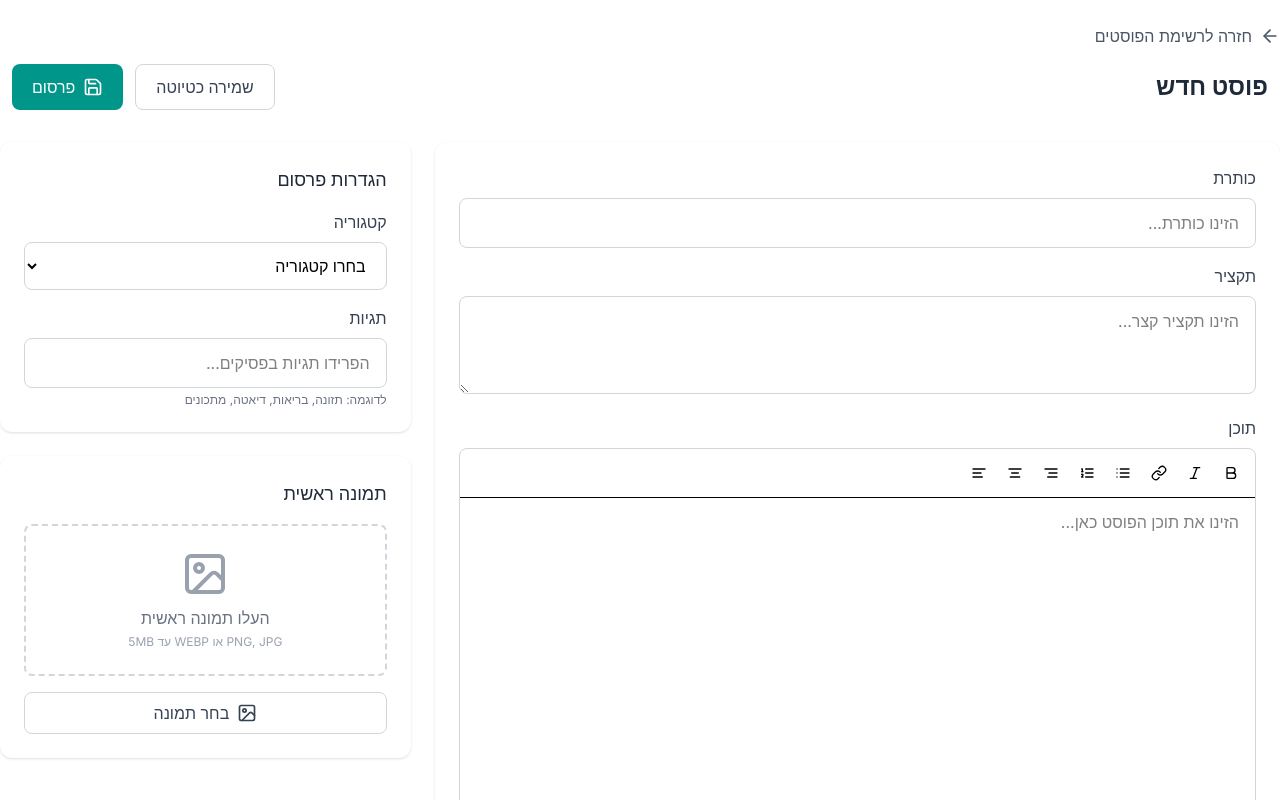
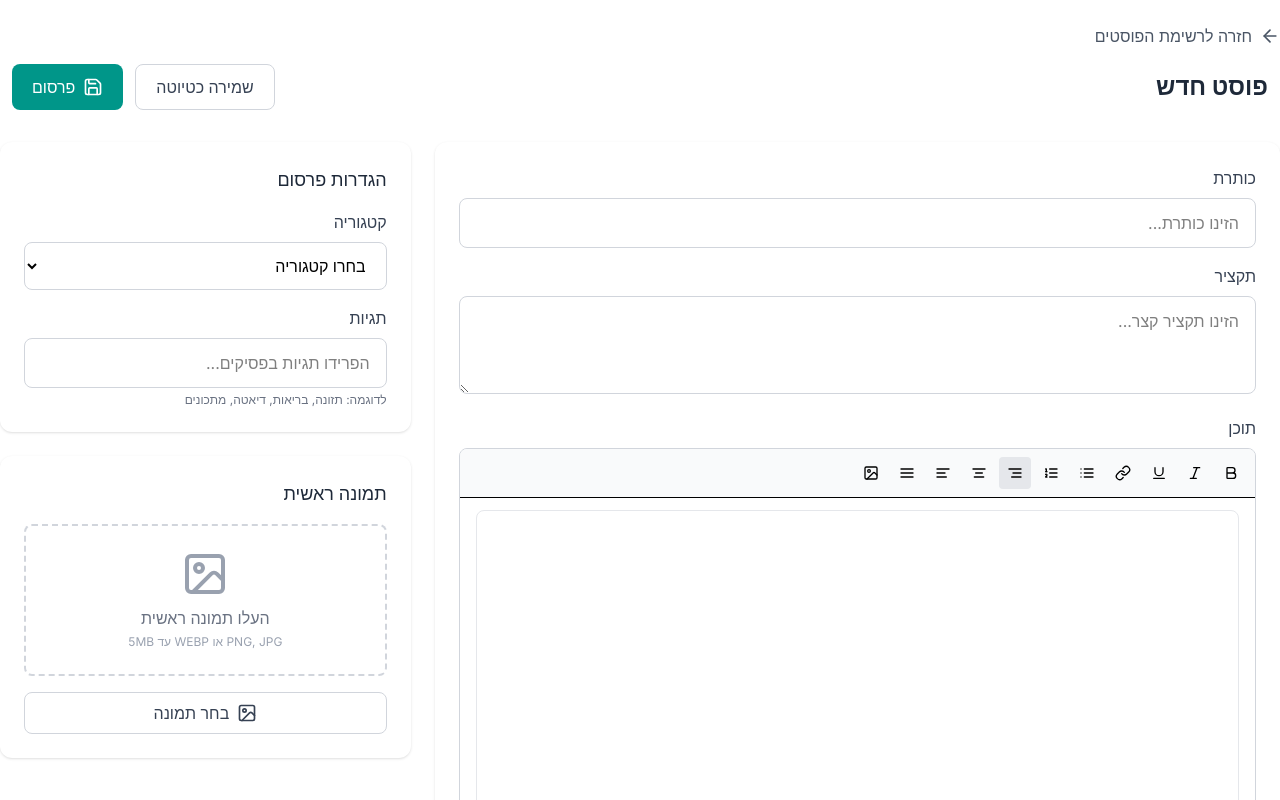
Before and after one commit to yardensapir/Dietitian-Landing-Page, a Next.js app in the folder client/: page /admin/blog/new in a window 1280 px wide. Shown: the top 800 px of the page. Built offline with nearby package versions, Linux system fonts and the light colour scheme.

Commit message:
make it better

```diff
--- a/client/src/app/admin/blog/new/page.tsx
+++ b/client/src/app/admin/blog/new/page.tsx
@@ -3,18 +3,12 @@ import React, { useState } from 'react';
 import {
   Save,
   Image as ImageIcon,
-  Bold,
-  Italic,
-  Link as LinkIcon,
-  List,
-  ListOrdered,
-  AlignLeft,
-  AlignCenter,
-  AlignRight,
-  X,
-  ArrowLeft
+  ArrowLeft,
+  X
 } from 'lucide-react';
 import Link from 'next/link';
+import RichTextEditor from '@/app/components/RichTextEditor/RichTextEditor';
+
 
 const NewBlogPostPage = () => {
   const [postData, setPostData] = useState({
@@ -35,6 +29,13 @@ const NewBlogPostPage = () => {
     setPostData({
       ...postData,
       [name]: value
+    });
+  };
+
+  const handleContentChange = (html: string) => {
+    setPostData({
+      ...postData,
+      content: html
     });
   };
 
@@ -95,36 +96,6 @@ const NewBlogPostPage = () => {
       setIsSaving(false);
     }
   };
-
-  // Simple text formatting toolbar component
-  const EditorToolbar = () => (
-    <div className="flex flex-wrap gap-1 p-2 border-b">
-      <button type="button" className="p-2 hover:bg-gray-100 rounded" title="מודגש">
-        <Bold className="w-4 h-4" />
-      </button>
-      <button type="button" className="p-2 hover:bg-gray-100 rounded" title="נטוי">
-        <Italic className="w-4 h-4" />
-      </button>
-      <button type="button" className="p-2 hover:bg-gray-100 rounded" title="קישור">
-        <LinkIcon className="w-4 h-4" />
-      </button>
-      <button type="button" className="p-2 hover:bg-gray-100 rounded" title="רשימה">
-        <List className="w-4 h-4" />
-      </button>
-      <button type="button" className="p-2 hover:bg-gray-100 rounded" title="רשימה ממוספרת">
-        <ListOrdered className="w-4 h-4" />
-      </button>
-      <button type="button" className="p-2 hover:bg-gray-100 rounded" title="יישור לימין">
-        <AlignRight className="w-4 h-4" />
-      </button>
-      <button type="button" className="p-2 hover:bg-gray-100 rounded" title="יישור למרכז">
-        <AlignCenter className="w-4 h-4" />
-      </button>
-      <button type="button" className="p-2 hover:bg-gray-100 rounded" title="יישור לשמאל">
-        <AlignLeft className="w-4 h-4" />
-      </button>
-    </div>
-  );
 
   return (
     <div className="space-y-6 py-6">
@@ -210,21 +181,12 @@ const NewBlogPostPage = () => {
               <label htmlFor="content" className="block text-gray-700 mb-2 font-medium">
                 תוכן
               </label>
-              <div className="border border-gray-300 rounded-lg overflow-hidden focus-within:border-teal-600 focus-within:ring-2 focus-within:ring-teal-100 transition-all">
-                <EditorToolbar />
-                <textarea
-                  id="content"
-                  name="content"
-                  value={postData.content}
-                  onChange={handleInputChange}
-                  className="w-full px-4 py-3 border-0 focus:ring-0 outline-none"
-                  placeholder="הזינו את תוכן הפוסט כאן..."
-                  rows={15}
-                  required
-                />
-              </div>
+              <RichTextEditor
+                value={postData.content}
+                onChange={handleContentChange}
+              />
               <p className="text-xs text-gray-500 mt-1">
-                עורך טקסט בסיסי. לחיצה על הכפתורים למעלה תוסיף תגיות HTML לטקסט.
+                ניתן להשתמש בכפתורי העריכה להוספת עיצוב, קישורים ותמונות.
               </p>
             </div>
           </div>
--- /dev/null
+++ b/client/src/app/components/RichTextEditor/RichTextEditor.tsx
@@ -0,0 +1,168 @@
+'use client'
+import React from 'react';
+import { useEditor, EditorContent } from '@tiptap/react';
+import StarterKit from '@tiptap/starter-kit';
+import Underline from '@tiptap/extension-underline';
+import TextAlign from '@tiptap/extension-text-align';
+import Link from '@tiptap/extension-link';
+import Image from '@tiptap/extension-image';
+import {
+  Bold,
+  Italic,
+  Underline as UnderlineIcon,
+  Link as LinkIcon,
+  List,
+  ListOrdered,
+  AlignLeft,
+  AlignCenter,
+  AlignRight,
+  AlignJustify,
+  Image as ImageIcon
+} from 'lucide-react';
+
+interface RichTextEditorProps {
+  value: string;
+  onChange: (value: string) => void;
+}
+
+const RichTextEditor: React.FC<RichTextEditorProps> = ({ value, onChange }) => {
+  const editor = useEditor({
+    extensions: [
+      StarterKit,
+      Underline,
+      TextAlign.configure({
+        types: ['heading', 'paragraph'],
+        alignments: ['right', 'left', 'center', 'justify'],
+        defaultAlignment: 'right',
+      }),
+      Link.configure({
+        openOnClick: false,
+      }),
+      Image,
+    ],
+    content: value,
+    onUpdate: ({ editor }) => {
+      onChange(editor.getHTML());
+    },
+  });
+
+  if (!editor) {
+    return null;
+  }
+
+  const addLink = () => {
+    const url = window.prompt('הזן את כתובת הקישור:');
+    if (url) {
+      editor.chain().focus().toggleLink({ href: url }).run();
+    }
+  };
+
+  const addImage = () => {
+    const url = window.prompt('הזן את כתובת התמונה:');
+    if (url) {
+      editor.chain().focus().setImage({ src: url }).run();
+    }
+  };
+
+  return (
+    <div className="border border-gray-300 rounded-lg overflow-hidden focus-within:border-teal-600 focus-within:ring-2 focus-within:ring-teal-100 transition-all">
+      <div className="flex flex-wrap gap-1 p-2 border-b bg-gray-50">
+        <button
+          type="button"
+          onClick={() => editor.chain().focus().toggleBold().run()}
+          className={`p-2 hover:bg-gray-200 rounded ${editor.isActive('bold') ? 'bg-gray-200' : ''}`}
+          title="מודגש"
+        >
+          <Bold className="w-4 h-4" />
+        </button>
+        <button
+          type="button"
+          onClick={() => editor.chain().focus().toggleItalic().run()}
+          className={`p-2 hover:bg-gray-200 rounded ${editor.isActive('italic') ? 'bg-gray-200' : ''}`}
+          title="נטוי"
+        >
+          <Italic className="w-4 h-4" />
+        </button>
+        <button
+          type="button"
+          onClick={() => editor.chain().focus().toggleUnderline().run()}
+          className={`p-2 hover:bg-gray-200 rounded ${editor.isActive('underline') ? 'bg-gray-200' : ''}`}
+          title="קו תחתון"
+        >
+          <UnderlineIcon className="w-4 h-4" />
+        </button>
+        <button
+          type="button"
+          onClick={addLink}
+          className={`p-2 hover:bg-gray-200 rounded ${editor.isActive('link') ? 'bg-gray-200' : ''}`}
+          title="קישור"
+        >
+          <LinkIcon className="w-4 h-4" />
+        </button>
+        <button
+          type="button"
+          onClick={() => editor.chain().focus().toggleBulletList().run()}
+          className={`p-2 hover:bg-gray-200 rounded ${editor.isActive('bulletList') ? 'bg-gray-200' : ''}`}
+          title="רשימה"
+        >
+          <List className="w-4 h-4" />
+        </button>
+        <button
+          type="button"
+          onClick={() => editor.chain().focus().toggleOrderedList().run()}
+          className={`p-2 hover:bg-gray-200 rounded ${editor.isActive('orderedList') ? 'bg-gray-200' : ''}`}
+          title="רשימה ממוספרת"
+        >
+          <ListOrdered className="w-4 h-4" />
+        </button>
+        <button
+          type="button"
+          onClick={() => editor.chain().focus().setTextAlign('right').run()}
+          className={`p-2 hover:bg-gray-200 rounded ${editor.isActive({ textAlign: 'right' }) ? 'bg-gray-200' : ''}`}
+          title="יישור לימין"
+        >
+          <AlignRight className="w-4 h-4" />
+        </button>
+        <button
+          type="button"
+          onClick={() => editor.chain().focus().setTextAlign('center').run()}
+          className={`p-2 hover:bg-gray-200 rounded ${editor.isActive({ textAlign: 'center' }) ? 'bg-gray-200' : ''}`}
+          title="יישור למרכז"
+        >
+          <AlignCenter className="w-4 h-4" />
+        </button>
+        <button
+          type="button"
+          onClick={() => editor.chain().focus().setTextAlign('left').run()}
+          className={`p-2 hover:bg-gray-200 rounded ${editor.isActive({ textAlign: 'left' }) ? 'bg-gray-200' : ''}`}
+          title="יישור לשמאל"
+        >
+          <AlignLeft className="w-4 h-4" />
+        </button>
+        <button
+          type="button"
+          onClick={() => editor.chain().focus().setTextAlign('justify').run()}
+          className={`p-2 hover:bg-gray-200 rounded ${editor.isActive({ textAlign: 'justify' }) ? 'bg-gray-200' : ''}`}
+          title="יישור מלא"
+        >
+          <AlignJustify className="w-4 h-4" />
+        </button>
+        <button
+          type="button"
+          onClick={addImage}
+          className="p-2 hover:bg-gray-200 rounded"
+          title="הוסף תמונה"
+        >
+          <ImageIcon className="w-4 h-4" />
+        </button>
+      </div>
+      <EditorContent
+        editor={editor}
+        className="px-4 py-3 min-h-[300px] prose prose-sm max-w-none focus:outline-none"
+        dir="rtl"
+      />
+    </div>
+  );
+};
+
+export default RichTextEditor;
--- a/client/src/app/globals.css
+++ b/client/src/app/globals.css
@@ -117,3 +117,34 @@ body.admin-page {
 .blog-editor-content {
   width: 100%;
 }
+
+
+
+/* In your global.css */
+.ProseMirror {
+  min-height: 300px;
+  outline: none;
+  padding: 12px;
+  background-color: #fff;
+  border: 1px solid #e5e7eb;
+  border-radius: 0.5rem;
+}
+
+.ProseMirror p {
+  margin-bottom: 0.75em;
+}
+
+.ProseMirror a {
+  color: #2563eb;
+  text-decoration: underline;
+}
+
+[dir="rtl"] .ProseMirror {
+  text-align: right;
+}
+
+/* Additional styles for better editing experience */
+.ProseMirror:focus {
+  border-color: #10b981;
+  box-shadow: 0 0 0 2px rgba(16, 185, 129, 0.1);
+}
--- a/client/tailwind.config.ts
+++ b/client/tailwind.config.ts
@@ -55,5 +55,7 @@ module.exports = {
         },
       },
     },
-    plugins: [],
+    plugins: [
+      require('@tailwindcss/typography'),
+    ],
   }
```
Also changed, not shown: client/package.json (+8 -0 lines), 1 other file (tests, documents, lock files or other folders).
